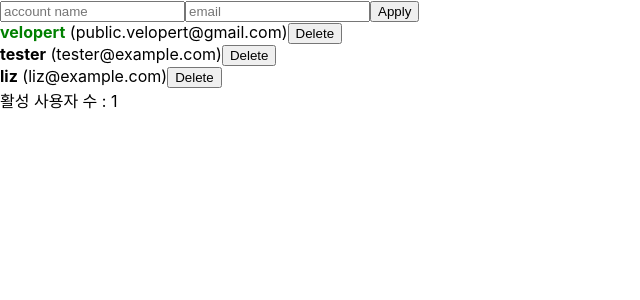
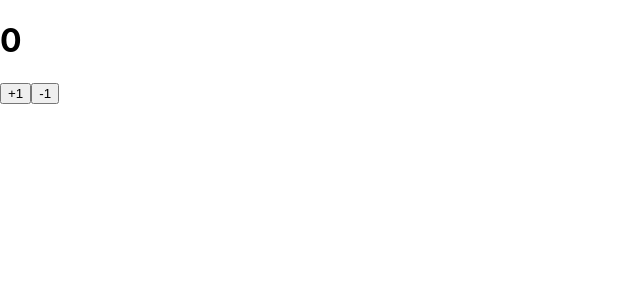
Before and after one commit to jiyoungbkim/Daily_Coding, a React (Create React App) app in the folder React/begin-react/: page / in a window 1280 px wide. Shown: the top 300 px of the page, without its empty margins (0-640 px from the left). Built offline with nearby package versions, Linux system fonts and the light colour scheme.

Commit message:
useReducer basic

```diff
--- a/React/begin-react/src/Counter.js
+++ b/React/begin-react/src/Counter.js
@@ -1,12 +1,27 @@
-import React, { useState } from 'react';
+import React, { useReducer } from 'react';
+
+function reducer (state, action) {
+  switch(action.type) {
+    case 'INCREMENT':
+      return state + 1;
+    case 'DECREMENT':
+      return state - 1;
+    default:
+      throw new Error('Unhandled action');
+  }
+}
 
 function Counter() {
-  const [number, setNumber] = useState(0);
+  const [number, dispatch] = useReducer(reducer, 0);
   const onIncrease = () => {
-    setNumber(prevNumber => prevNumber + 1);
+    dispatch({
+      type: 'INCREMENT'
+    })
   }
   const onDecease = () => {
-    setNumber(prevNumber => prevNumber - 1);
+    dispatch({
+      type: 'DECREMENT'
+    })
   }
 
   return (
--- a/React/begin-react/src/index.js
+++ b/React/begin-react/src/index.js
@@ -3,10 +3,11 @@
 import './index.css';
 import App from './App';
 import reportWebVitals from './reportWebVitals';
+import Counter from './Counter';
 
 ReactDOM.render(
   <React.StrictMode>
-    <App />
+    <Counter />
   </React.StrictMode>,
   document.getElementById('root')
 );
```
